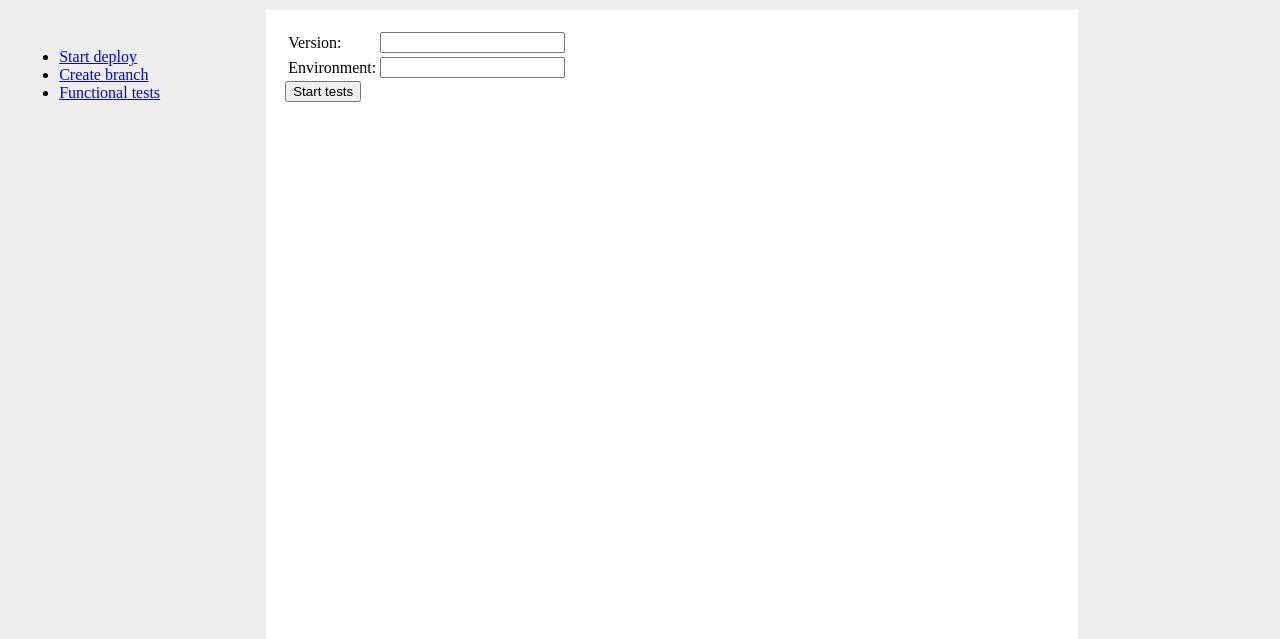
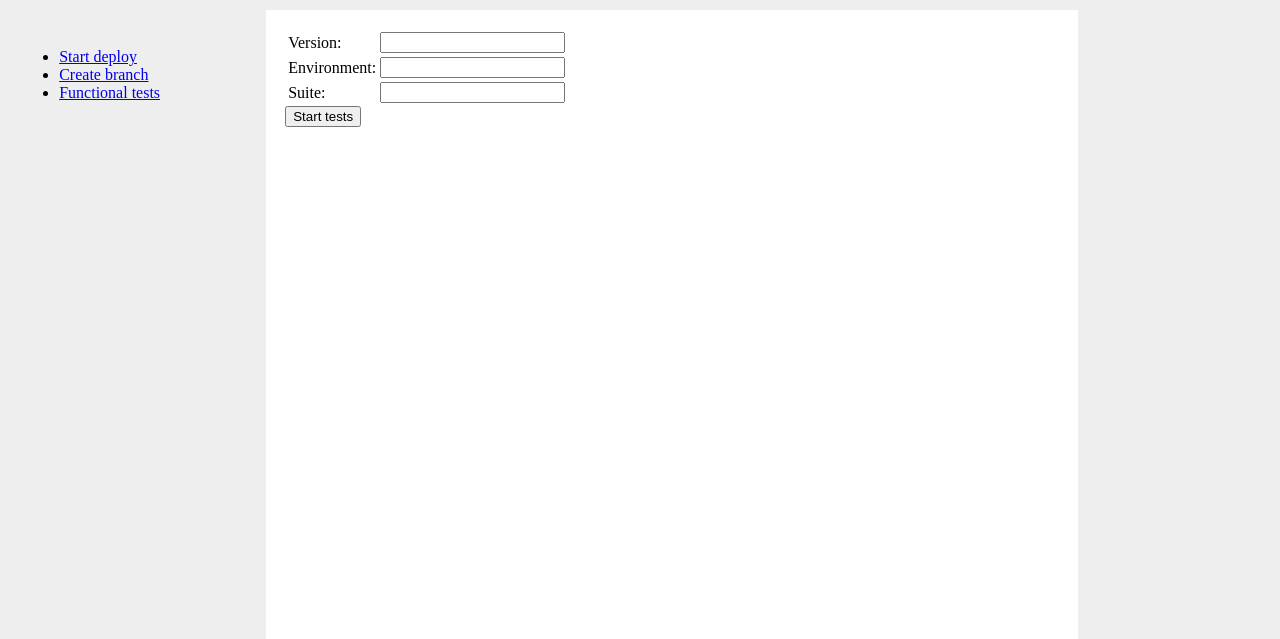
Before and after one commit to ionutradu-tm/django, a Django app: template mng/templates/functional_tests.html in a window 1280 px wide. Shown: the part 80-719 px from the top of the page. Run offline with Django 3.2, Linux system fonts and the light colour scheme; the template is opened without the code that fills it, so the values that code supplies are empty.

Commit message:
add SUITE var for functional-tests

```diff
--- a/mng/templates/functional_tests.html
+++ b/mng/templates/functional_tests.html
@@ -8,6 +8,8 @@
     <input type="text" name="Version"></td></tr>
     <tr><td>Environment:</td><td>
     <input type="text" name="Environment"> </td></tr>
+    <tr><td>Suite:</td><td>
+    <input type="text" name="Suite"> </td></tr>
     </table>
     <input type="submit" value="Start tests">
 </form>
--- a/mng/views.py
+++ b/mng/views.py
@@ -80,12 +80,13 @@ def functional_tests(request):
     if request.method == 'POST':
         VERSION=request.POST.get('Version')
         ENVIRONMENT=request.POST.get('Environment')
+        SUITE=request.POST.get('Suite')
         x_message = "Test build  %s on environment %s" % (VERSION, ENVIRONMENT)
         data = {}
         data['pipelineId'] = FUNCTIONAL_TESTS_PIPELINE_ID
         data['branch'] = "deploy_task"
         data['message'] = x_message
-        data['envVars'] = [{ "key": "BUILD_VERSION", "value": VERSION}, { "key": "ENVIRONMENT", "value": ENVIRONMENT } ]
+        data['envVars'] = [{ "key": "BUILD_VERSION", "value": VERSION}, { "key": "ENVIRONMENT", "value": ENVIRONMENT }, { "key": "SUITE", "value": SUITE } ]
 
         data1 = json.dumps(data)
         x_headers = {'Content-Type': 'application/json'}
```
